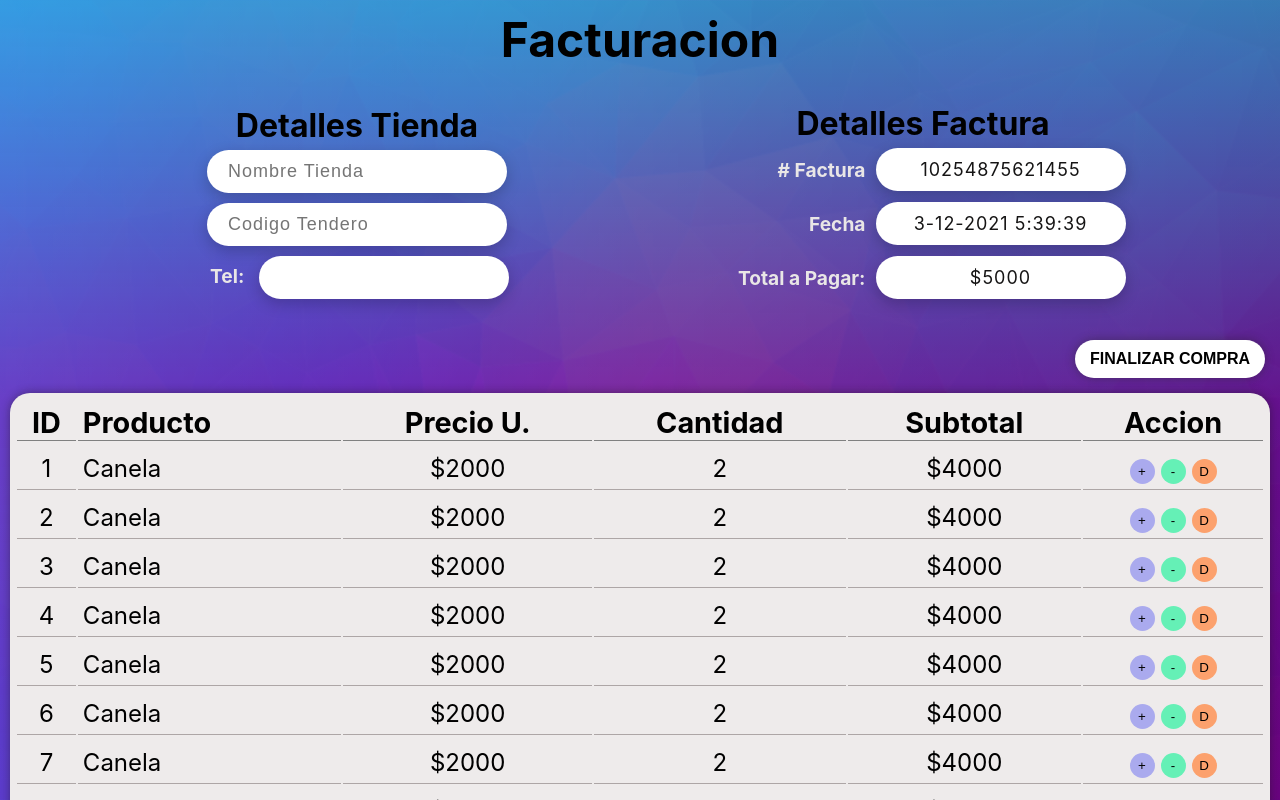
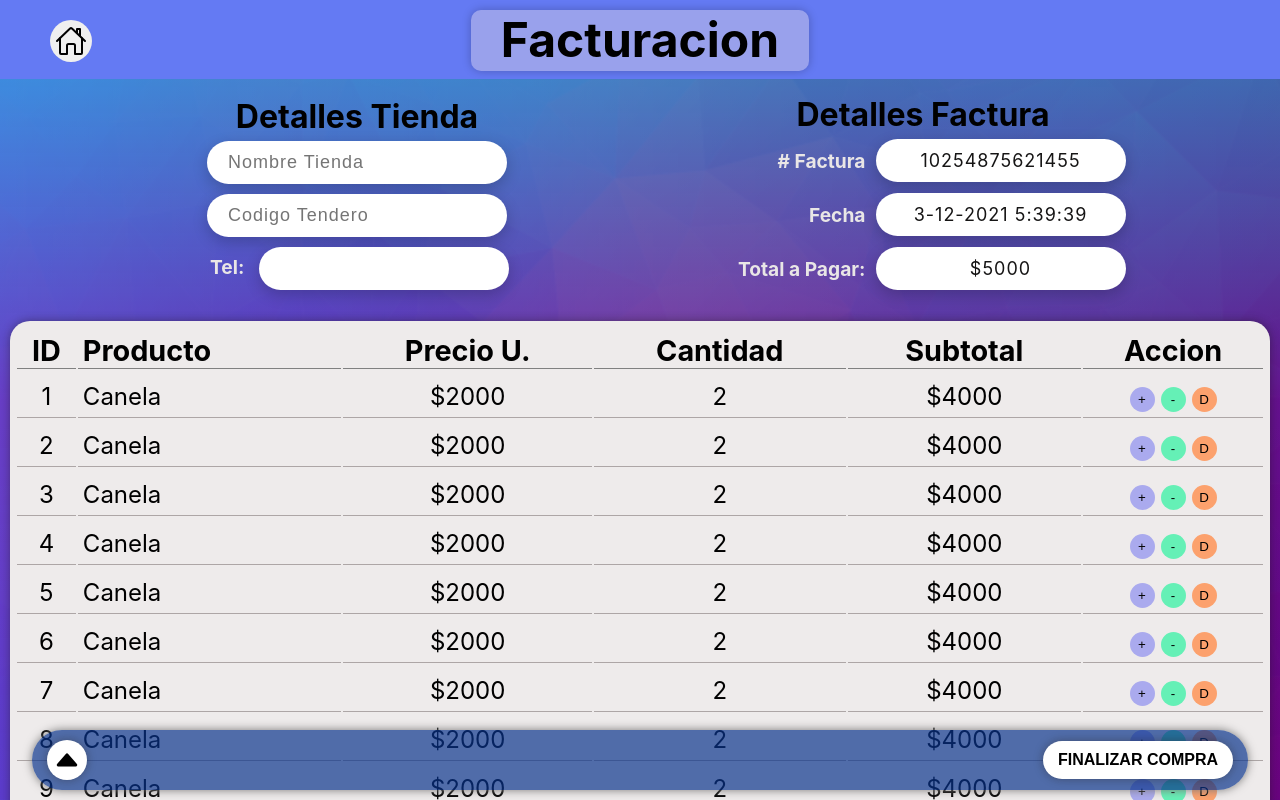
Before and after one commit to camipony/PROVO, a React (Create React App) app: page / in a window 1280 px wide. Shown: the top 800 px of the page. Built offline with nearby package versions, Linux system fonts and the light colour scheme.

Commit message:
Facturacion V3

```diff
--- a/public/index.html
+++ b/public/index.html
@@ -39,5 +39,7 @@
       To begin the development, run `npm start` or `yarn start`.
       To create a production bundle, use `npm run build` or `yarn build`.
     -->
+    <script type="module" src="https://unpkg.com/ionicons@5.5.2/dist/ionicons/ionicons.esm.js"></script>
+    <script nomodule src="https://unpkg.com/ionicons@5.5.2/dist/ionicons/ionicons.js"></script>
   </body>
 </html>
--- a/src/Components/Facturacion/index.js
+++ b/src/Components/Facturacion/index.js
@@ -88,7 +88,10 @@ export default class index extends Component {
                 <img src="https://cdn.discordapp.com/attachments/911076621333692456/913617361842602034/3.png" atl="../" ></img>
             </div>*/}
 
-            <div className="conteTitleFactueacion">
+            <div className="conteTitleFactueacion" id='topFacturacion'>
+                <button className='backToHome'>
+                    <ion-icon name="home-outline"></ion-icon>
+                </button>
                 <h1  > Facturacion </h1>
             </div>
 
@@ -145,7 +148,10 @@ export default class index extends Component {
             </div>
 
             <div className='btnFinalizarCompra'>
-                <button onClick={this.modal.bind(this, "compra")}> FINALIZAR COMPRA </button>
+                <a href='#topFacturacion' className='backTop'>
+                    <ion-icon name="caret-up-outline"></ion-icon>
+                </a>
+                <button className='btnFinCompra' onClick={this.modal.bind(this, "compra")}> FINALIZAR COMPRA </button>
             </div>
 
             <div className="contProductFact">
--- a/src/Styles/facturacionStyle.css
+++ b/src/Styles/facturacionStyle.css
@@ -8,20 +8,40 @@
 }
 /* Inicio Style Titulo */
 .conteTitleFactueacion{
+    position: fixed;
     width: 100%;
     padding-top: 10px;
-    padding-bottom: 10px;
+    padding-bottom: 8px;
     display: flex;
     align-items: center;
     justify-content: center;
+    background: rgb(100, 122, 243);
 }
 
 .conteTitleFactueacion h1{
     font-size: 3em;
+    padding: 2px 30px;
+    padding-top: 0;
+    border-radius: 10px;
+    box-shadow: 0px 0px 10px rgba(0, 0, 0, 0.233);
+    background: rgba(239, 223, 223, 38%);
+}
+
+.conteTitleFactueacion .backToHome{
+    position: absolute;
+    left: 50px;
+    font-size: 2em;
+    display: flex;
+    justify-content: center;
+    align-items: center;
+    border-radius: 50%;
+    padding: 5px;
+    border: none;
 }
 
 /* Inicio Style Form */
 .contetFormFact{
+    margin-top: 70px;
     width: 90%;
     padding: 10px;
     display: flex;
@@ -118,13 +138,20 @@
 
 /* Inicio Style button FinalizarCompra */
 .btnFinalizarCompra{
-    width: 100%;
+    position: fixed;
+    bottom: 5px;
+    width: 95%;
     padding: 10px 15px;
     margin-bottom: 5px;
-    text-align: right;
+    box-shadow: 0px 0px 10px rgb(122, 121, 121);
+    background: rgba(10, 52, 139, 69%);
+    border-radius: 50px;
+    display: flex;
+    justify-content: space-between;
+    align-items: center;
 }
 
-.btnFinalizarCompra button{
+.btnFinalizarCompra .btnFinCompra{
     padding: 10px 15px;
     font-size: 1em;
     border: none;
@@ -134,7 +161,29 @@
     box-shadow: 0px 0px 10px rgba(37, 36, 36, 0.445);
 }
 
-.btnFinalizarCompra button:hover{
+.btnFinalizarCompra .btnFinCompra:hover{
+    color: white;
+    background: rgba(0, 38, 255, 0.445);
+    box-shadow: 2px 5px 10px rgba(0, 49, 95, 0.445);
+}
+
+.btnFinalizarCompra .backTop{
+    border-radius: 50%;
+    border: none;
+    width: 40px;
+    height: 40px;
+    flex: none;
+    box-shadow: 0px 0px 10px rgba(37, 36, 36, 0.445);
+    display: flex;
+    justify-content: center;
+    align-items: center;
+    font-size: 2em;
+    background: white;
+    text-decoration: none;
+    color: black;
+}
+
+.btnFinalizarCompra .backTop:hover{
     color: white;
     background: rgba(0, 38, 255, 0.445);
     box-shadow: 2px 5px 10px rgba(0, 49, 95, 0.445);
```
